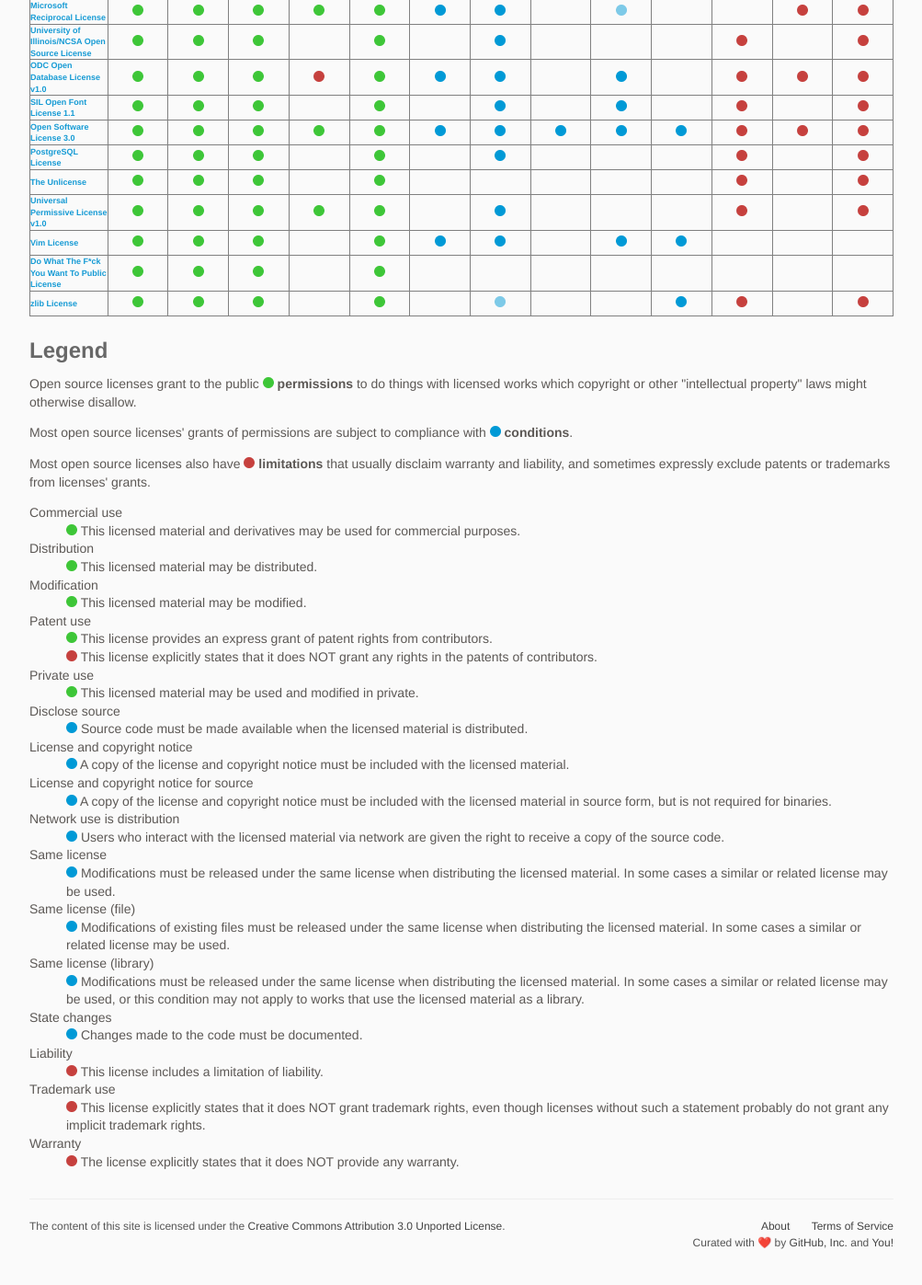
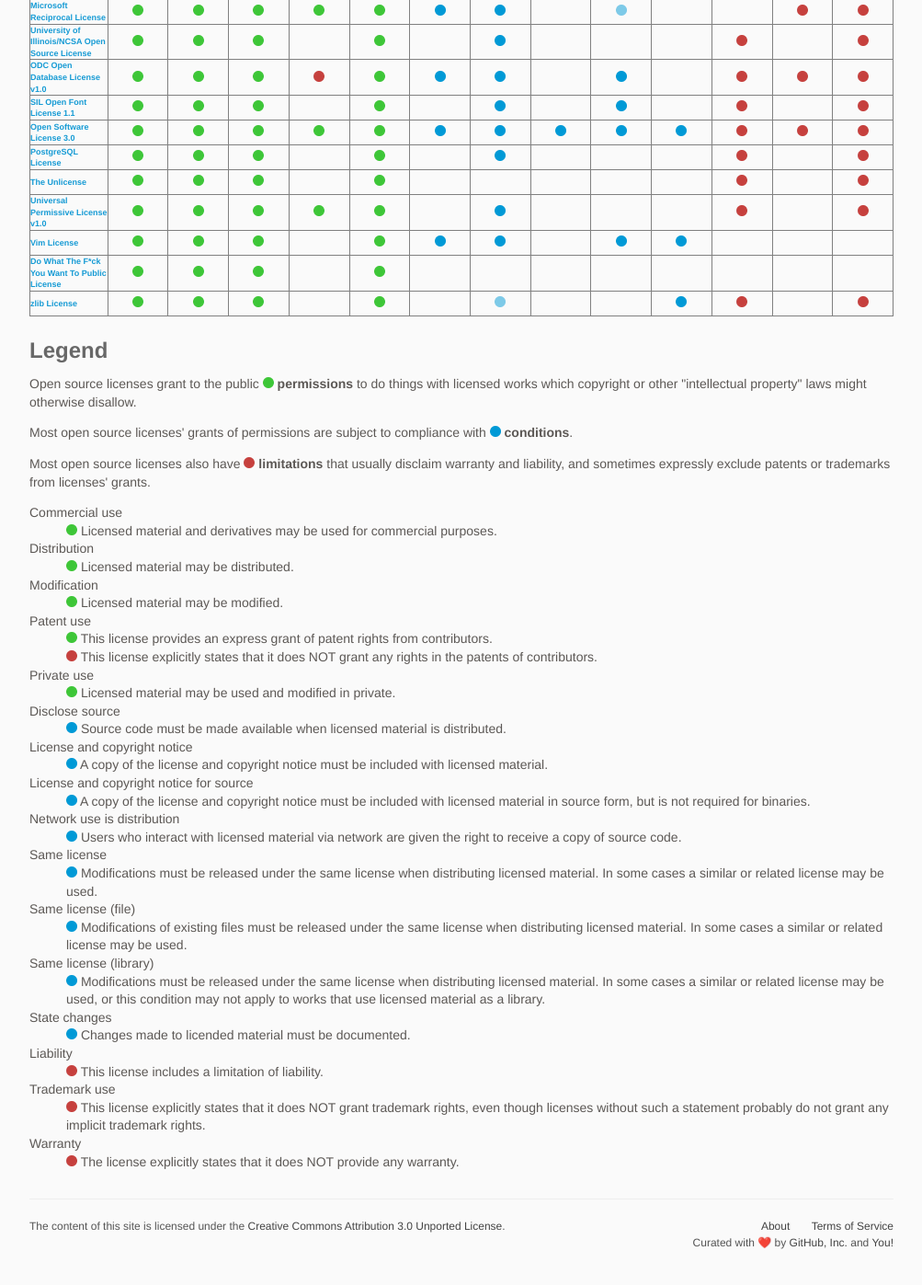
Before and after one commit to github/choosealicense.com, a Jekyll site: the page built from appendix.md, in a window 1280 px wide and 1400 px high, scrolled down 1152 px. Shown: the top 1397 px of the window at 92% size, without its empty margins (138-1141 px from the left). Built offline with Jekyll 4.4.1, drawn with Linux system fonts in a browser that asks for light colours; some web fonts are replaced.

Commit message:
rm unhelpful articles and demonstratives

```diff
--- a/_data/rules.yml
+++ b/_data/rules.yml
@@ -1,14 +1,14 @@
 permissions:
-- description: This licensed material and derivatives may be used for commercial purposes.
+- description: Licensed material and derivatives may be used for commercial purposes.
   label: Commercial use
   tag: commercial-use
-- description: This licensed material may be modified.
+- description: Licensed material may be modified.
   label: Modification
   tag: modifications
-- description: This licensed material may be distributed.
+- description: Licensed material may be distributed.
   label: Distribution
   tag: distribution
-- description: This licensed material may be used and modified in private.
+- description: Licensed material may be used and modified in private.
   label: Private use
   tag: private-use
 - description: This license provides an express grant of patent rights from contributors.
@@ -16,28 +16,28 @@
   tag: patent-use
 
 conditions:
-- description: A copy of the license and copyright notice must be included with the licensed material.
+- description: A copy of the license and copyright notice must be included with licensed material.
   label: License and copyright notice
   tag: include-copyright
-- description: A copy of the license and copyright notice must be included with the licensed material in source form, but is not required for binaries.
+- description: A copy of the license and copyright notice must be included with licensed material in source form, but is not required for binaries.
   label: License and copyright notice for source
   tag: include-copyright--source
-- description: Changes made to the code must be documented.
+- description: Changes made to licended material must be documented.
   label: State changes
   tag: document-changes
-- description: Source code must be made available when the licensed material is distributed.
+- description: Source code must be made available when licensed material is distributed.
   label: Disclose source
   tag: disclose-source
-- description: Users who interact with the licensed material via network are given the right to receive a copy of the source code.
+- description: Users who interact with licensed material via network are given the right to receive a copy of source code.
   label: Network use is distribution
   tag: network-use-disclose
-- description: Modifications must be released under the same license when distributing the licensed material. In some cases a similar or related license may be used.
+- description: Modifications must be released under the same license when distributing licensed material. In some cases a similar or related license may be used.
   label: Same license
   tag: same-license
-- description: Modifications of existing files must be released under the same license when distributing the licensed material. In some cases a similar or related license may be used.
+- description: Modifications of existing files must be released under the same license when distributing licensed material. In some cases a similar or related license may be used.
   label: Same license (file)
   tag: same-license--file
-- description: Modifications must be released under the same license when distributing the licensed material. In some cases a similar or related license may be used, or this condition may not apply to works that use the licensed material as a library.
+- description: Modifications must be released under the same license when distributing licensed material. In some cases a similar or related license may be used, or this condition may not apply to works that use licensed material as a library.
   label: Same license (library)
   tag: same-license--library
 
```
